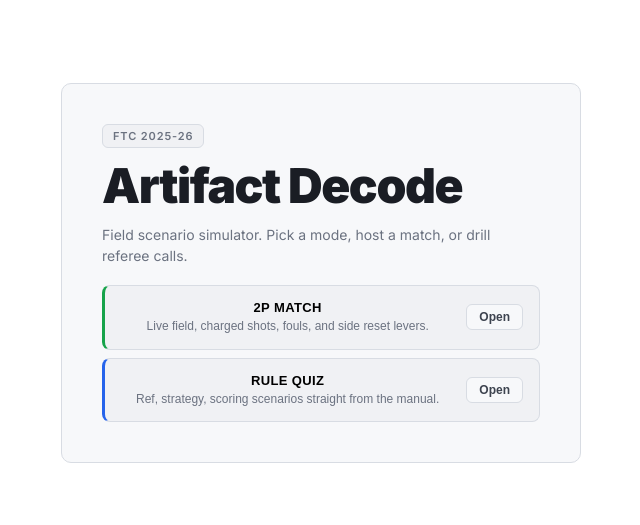
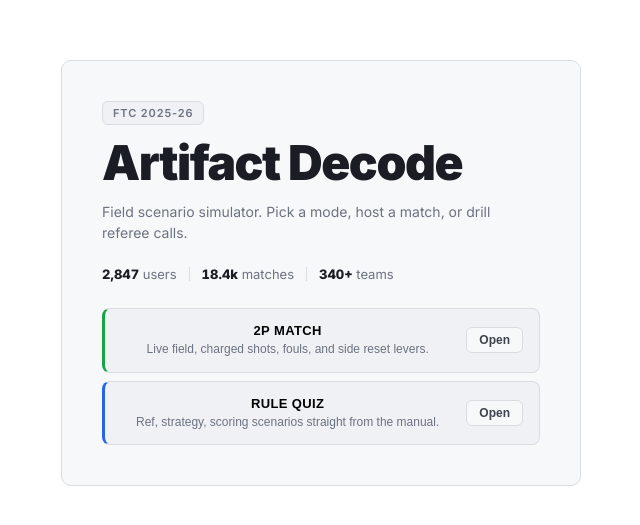
Before and after one commit to truvv8/Ftc_artifact_game, a React (Vite) app: page / in a window 1280 px wide. Shown: the part 127-652 px from the top of the page, without its empty margins (319-959 px from the left). Built offline with nearby package versions, Linux system fonts and the light colour scheme.

Commit message:
Add traction stats to home page

```diff
--- a/src/root_app.css
+++ b/src/root_app.css
@@ -136,6 +136,27 @@ body {
   max-width: 50ch;
 }
 
+.stats-row {
+  display: flex;
+  align-items: center;
+  gap: 12px;
+  padding: 8px 0;
+  font-size: 13px;
+  color: var(--muted);
+}
+
+.stat-num {
+  font-weight: 800;
+  color: var(--text);
+  font-variant-numeric: tabular-nums;
+}
+
+.stat-sep {
+  width: 1px;
+  height: 14px;
+  background: var(--border);
+}
+
 .card-stack {
   display: grid;
   gap: 8px;
--- a/src/root_app.jsx
+++ b/src/root_app.jsx
@@ -27,6 +27,13 @@ function MenuHero({ onOpen }) {
         <p className="lead">
           Field scenario simulator. Pick a mode, host a match, or drill referee calls.
         </p>
+        <div className="stats-row">
+          <div className="stat-item"><span className="stat-num">2,847</span> users</div>
+          <div className="stat-sep" />
+          <div className="stat-item"><span className="stat-num">18.4k</span> matches</div>
+          <div className="stat-sep" />
+          <div className="stat-item"><span className="stat-num">340+</span> teams</div>
+        </div>
         <div className="card-stack">
           {modeCards.map((card) => (
             <button
```
